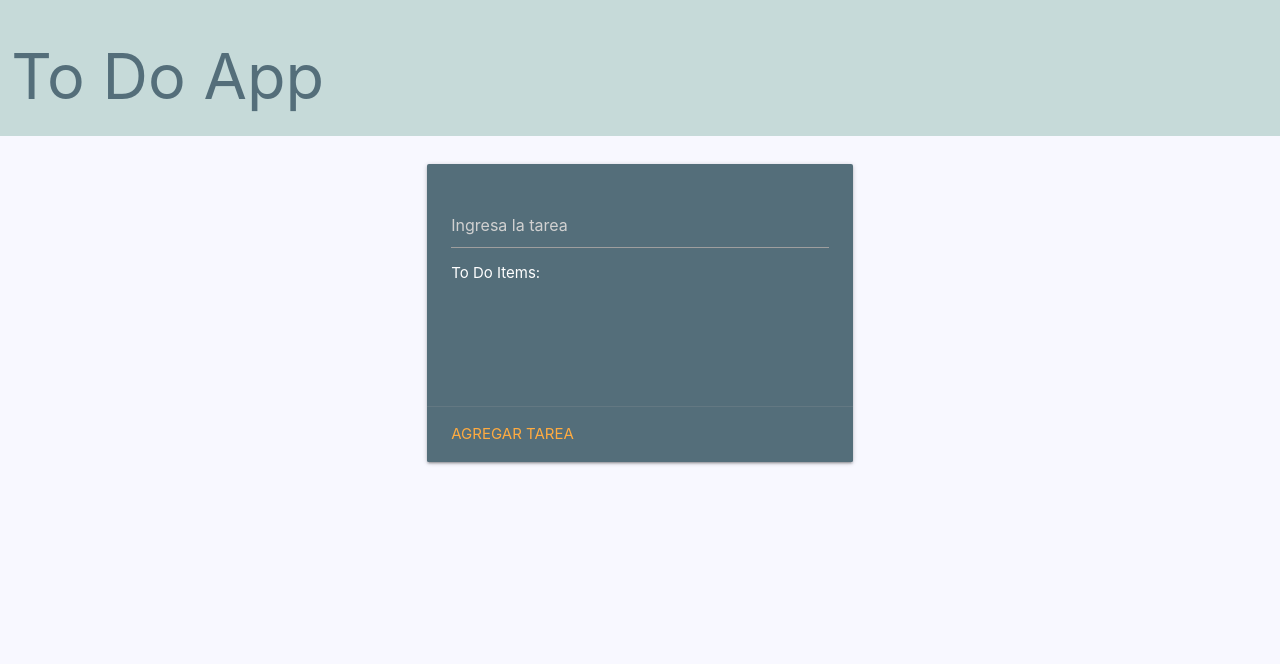
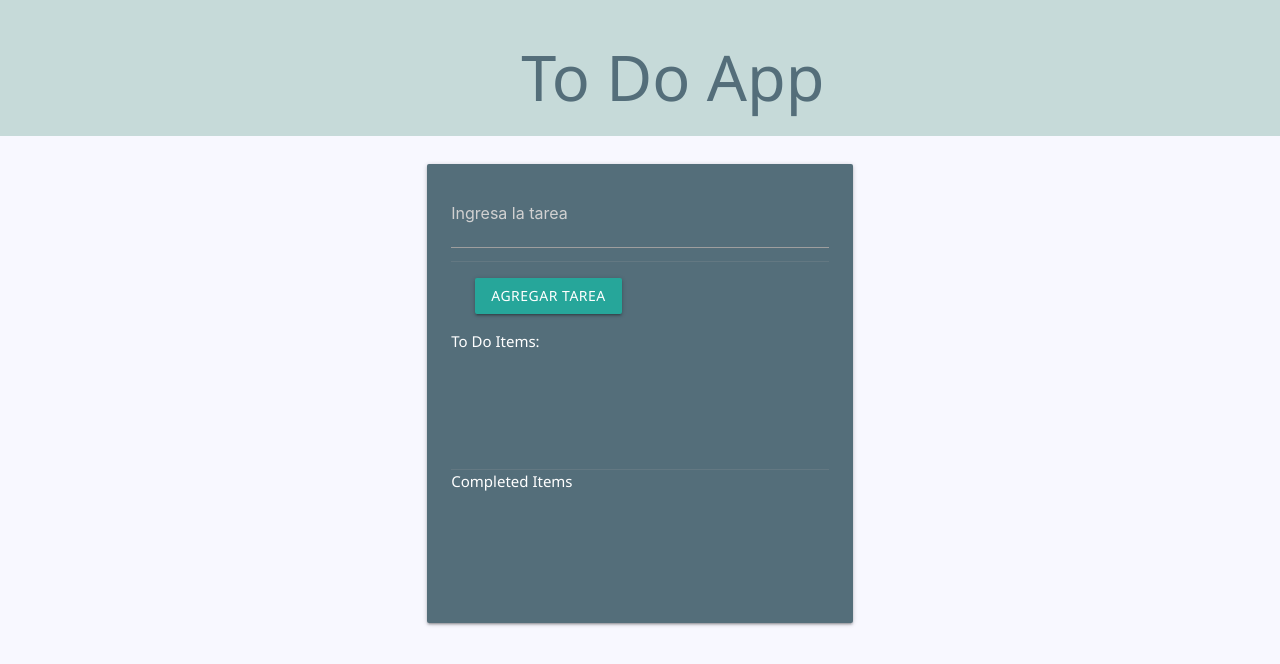
Before and after one commit to Ddayif/todo-jquery, a plain HTML site: page index.html in a window 1280 px wide. Drawn offline with nearby package versions, Linux system fonts and the light colour scheme.

Commit message:
Agregando botones y checkbox

```diff
--- a/assets/css/main.css
+++ b/assets/css/main.css
@@ -1,5 +1,6 @@
 body{
 	background-color: ghostwhite;
+	font-family: 'Noto Sans', sans-serif;
 }
 
 
@@ -12,10 +13,32 @@ p{
 	display: inline-block;
 }
 
+.title{
+	margin-left: 510px;
+}
+
+textarea.mi-input{
+	padding: 0;
+}
+
 #comentarios {
     background-color: #546e7a;
-    margin-left: -111px;
+    margin-left: -11px;
     width: 308px;
-    height: 121px;
     color: white;
 }
+
+.caja-contenedora{
+	    height: 459px;
+}
+
+.btn-mio{
+    margin-left: 300px;
+    bottom: 20px;
+}
+
+.completed{
+	border-top: 1px solid rgba(160,160,160,0.2);
+   	text-align: left;
+   	margin-top: 116px;
+}
--- a/assets/js/main.js
+++ b/assets/js/main.js
@@ -1,12 +1,15 @@
 $(document).ready(function(){
 	$("#button").click(function(e){
 		e.preventDefault();
-		var tarea= $("#textarea1").val();
+		var tarea= $("#textarea1").val();// trae el valor ingresado por el usuario
 		if(tarea == "" && tarea == ""){
 			alert("Debes escribir una tarea");
-		}else{
-			$("#comentarios").append('<div><p class="hola">'+ tarea +'</p></div>');
+		}else{// si el usuario ingresa una tarea, esta se mostrara  junto al checkbox y el boton remove
+			$("ul").append('<div><form action="#"><p><input type="checkbox" id="test5"/><label label for="test5" id="comentarios">' + tarea +'</label></p></div>' + '<a class="waves-effect waves-light btn btn-mio remover">Remove</a>');
+
 		}
-
 	});
+		$(document).on('click' , '.remover' , function(){
+		$(this).parent().remove();
+ 	});
 })
--- a/index.html
+++ b/index.html
@@ -4,14 +4,15 @@
 	<meta charset="UTF-8">
 	<meta name="viewport" content="width=device-width, user-scalable=no, initial-scale=1.0, maximum-scale=1.0, minimum-scale=1.0">
 	<title>todo jquery</title>
+	<link href="https://fonts.googleapis.com/css?family=Noto+Sans" rel="stylesheet">
 	<link rel="stylesheet" href="https://cdnjs.cloudflare.com/ajax/libs/materialize/0.99.0/css/materialize.min.css">
 	<link rel="stylesheet" type="text/css" href="assets/css/main.css">
 </head>
 <body>
 	<header class="container-fluid">
 		<div class="row">
-			<div class="col offset-s2 m12 s6 title">
-					<h1 class="letras">To Do App</h1>
+			<div class="col offset-s2 m12 s6">
+				<h1 class="title">To Do App</h1>
 			</div>
 		</div>
 	</header>
@@ -20,32 +21,30 @@
 		<div class="row">
 	        <div class="col s12 offset-m3 m6">
 	          	<div class="card blue-grey darken-1">
-	            	<div class="card-content white-text">
+	            	<div class="card-content white-text caja-contenedora">
 	             		<div class="row">
 	    					<form class="col s12">
 	      						<div class="row">
 	        						<div class="input-field col s12">
-	          							<textarea placeholder="Ingresa la tarea" id="textarea1" class="materialize-textarea"></textarea>
+	          							<textarea placeholder="Ingresa la tarea" id="textarea1" class="materialize-textarea mi-input"></textarea>
+	          							<div class="card-action">
+								            <a class="waves-effect waves-light btn" id="button">Agregar tarea</a>
+								        </div>
 	          							<p>To Do Items:</p>
-	        						</div>
-	        						<div class="row">
-	        							<div  class="col offset-s3 s6">
-	        								<p>
-										      <input type="checkbox" class="filled-in" id="filled-in-box" checked="checked" />
-										      <label for="filled-in-box" id="comentarios"></label>
-										    </p>
-	        							</div>
+	          							<ul id="comentarios"></ul>
+	          							<div id="remover">
+	          							</div>
+	          							<div class="completed">
+	          								<p>Completed Items</p>
+	          							</div>
 	        						</div>
 	      						</div>
 	    					</form>
 	  					</div>
 	            	</div>
-	            	<div class="card-action">
-	              <a href="#" id="button">Agregar Tarea</a>
-	            </div>
-	          </div>
+	          	</div>
 	        </div>
-	      </div>
+	    </div>
 	</section>
 
 
```
